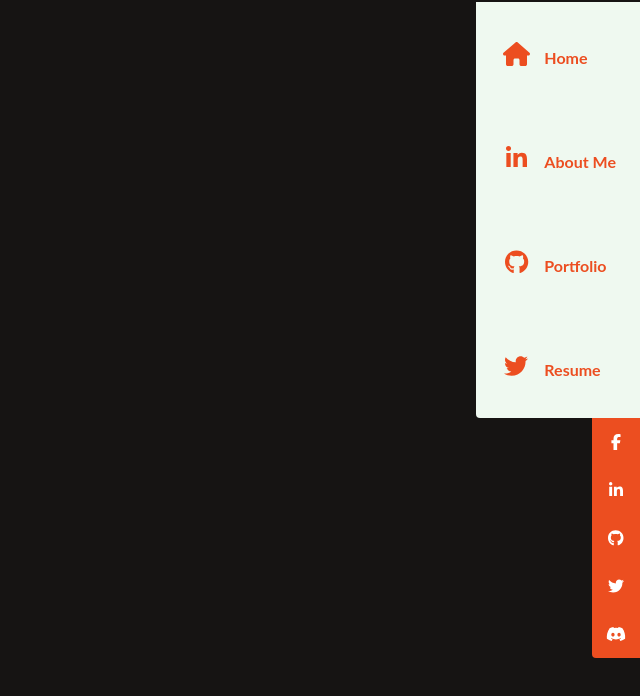
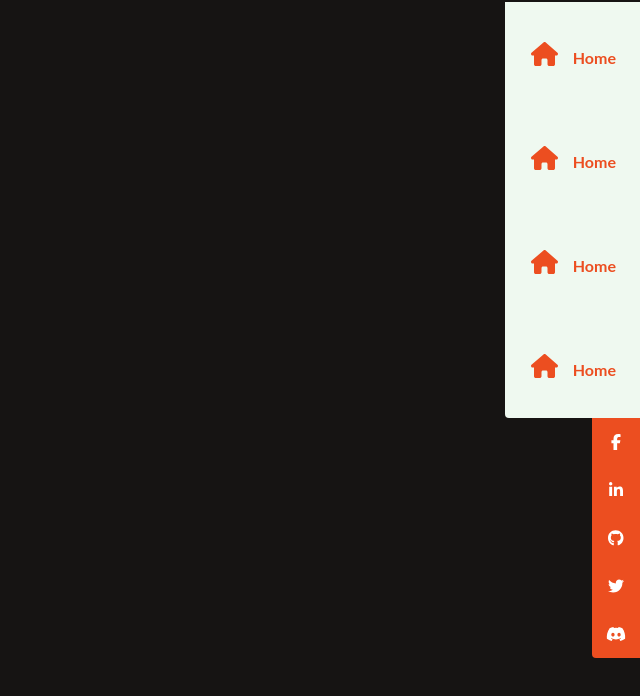
Before and after one commit to milwilczynski/kekAbout, a React (Vite) app: page / in a window 1280 px wide. Shown: the top 696 px of the page, without its empty margins (640-1280 px from the left). Built offline with nearby package versions, Linux system fonts and the light colour scheme.

Commit message:
new menu row approach

```diff
--- a/src/components/navigation/MainMenu.tsx
+++ b/src/components/navigation/MainMenu.tsx
@@ -1,4 +1,4 @@
-import React from 'react';
+import React, { useCallback, useState } from 'react';
 import { FontAwesomeIcon } from '@fortawesome/react-fontawesome';
 import {
   faGithub,
@@ -6,45 +6,26 @@ import {
   faTwitter,
 } from '@fortawesome/free-brands-svg-icons';
 import { faHome } from '@fortawesome/free-solid-svg-icons';
+import { IconProp } from '@fortawesome/fontawesome-svg-core';
 import styles from '~/components/navigation/navigation.module.scss';
+import { MenuRow, MenuRowProps } from '~/components/navigation/MenuRow';
 
 interface MainMenuProps {}
 
 export function MainMenu(props: MainMenuProps) {
+  const [menuList] = useState<Array<MenuRowProps>>([
+    { icon: faHome, label: 'Home' },
+    { icon: faHome, label: 'Home' },
+    { icon: faHome, label: 'Home' },
+    { icon: faHome, label: 'Home' },
+  ]);
+
+  const renderMenu = useCallback(({ icon, label }: MenuRowProps) => {
+    return <MenuRow icon={icon} label={label} />;
+  }, []);
   return (
     <section className={styles.menu_holder}>
-      <div className={styles.menu_holder_row}>
-        <div className={styles.menu_holder_row_icon}>
-          <FontAwesomeIcon icon={faHome} />
-        </div>
-        <div className={styles.menu_holder_row_label}>
-          <span>Home</span>
-        </div>
-      </div>
-      <div className={styles.menu_holder_row}>
-        <div className={styles.menu_holder_row_icon}>
-          <FontAwesomeIcon icon={faLinkedinIn} />
-        </div>
-        <div className={styles.menu_holder_row_label}>
-          <span>About Me</span>
-        </div>
-      </div>
-      <div className={styles.menu_holder_row}>
-        <div className={styles.menu_holder_row_icon}>
-          <FontAwesomeIcon icon={faGithub} />
-        </div>
-        <div className={styles.menu_holder_row_label}>
-          <span>Portfolio</span>
-        </div>
-      </div>
-      <div className={styles.menu_holder_row}>
-        <div className={styles.menu_holder_row_icon}>
-          <FontAwesomeIcon icon={faTwitter} />
-        </div>
-        <div className={styles.menu_holder_row_label}>
-          <span>Resume</span>
-        </div>
-      </div>
+      {menuList.map((row) => renderMenu(row))}
     </section>
   );
 }
--- /dev/null
+++ b/src/components/navigation/MenuRow.tsx
@@ -0,0 +1,21 @@
+import { FontAwesomeIcon } from '@fortawesome/react-fontawesome';
+import React from 'react';
+import { IconProp } from '@fortawesome/fontawesome-svg-core';
+import styles from '~/components/navigation/navigation.module.scss';
+
+export interface MenuRowProps {
+  icon: IconProp;
+  label: string;
+}
+export function MenuRow({ icon, label }: MenuRowProps) {
+  return (
+    <div className={styles.menu_holder_row}>
+      <div className={styles.menu_holder_row_icon}>
+        <FontAwesomeIcon icon={icon} />
+      </div>
+      <div className={styles.menu_holder_row_label}>
+        <span>{label}</span>
+      </div>
+    </div>
+  );
+}
--- a/src/components/navigation/Socials.tsx
+++ b/src/components/navigation/Socials.tsx
@@ -14,8 +14,6 @@ interface SocialsProps {}
 
 export function Socials(props: SocialsProps) {
   function redirect(url: string): void {
-    console.log('-> url', url);
-
     window.open(url, '_blank');
   }
 
```
Also changed, not shown: 1 other file (tests, documents, lock files or other folders).
